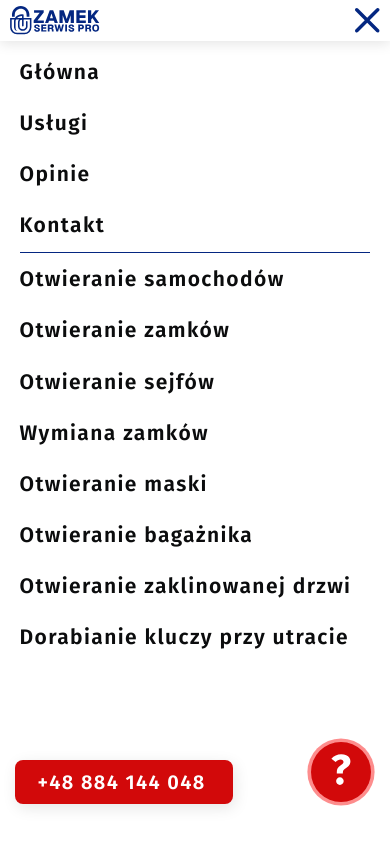
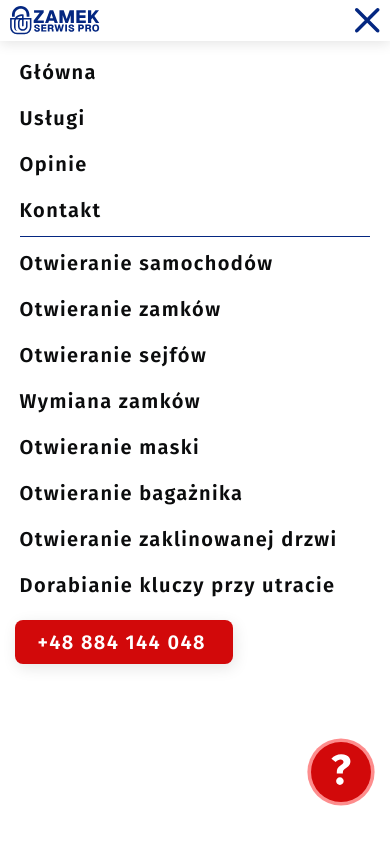
Before and after one commit to zamekserwis/zamek4, a plain HTML site: page index.html in a window 390 px wide. Both pictures are taken after a click on the element 365 px from the left and 62 px from the top of the page. Shown: the top 843 px of the page. Drawn offline with nearby package versions, Linux system fonts and the light colour scheme.

Commit message:
обновлён style.css

```diff
--- a/src/css/style.css
+++ b/src/css/style.css
@@ -1638,7 +1638,6 @@ box-shadow: 0px 8px 16px -5px rgba(66, 68, 90, 1);
     margin-left: 30px;
     font-size: 22px;
     padding: 12px 24px;
-    margin-top: auto;
   }
 
   .menu-mobile__list {
@@ -1649,7 +1648,7 @@ box-shadow: 0px 8px 16px -5px rgba(66, 68, 90, 1);
   }
 
   .menu-mobile__link {
-    margin-bottom: 25px;
+    margin-bottom: 23px;
   }
   .menu-mobile__link:nth-child(4){
     margin-bottom: 15px;
@@ -2078,7 +2077,7 @@ box-shadow: 0px 8px 16px -5px rgba(66, 68, 90, 1);
   }
 
   .menu-mobile__link {
-    margin-bottom: 28px;
+    margin-bottom: 24px;
   }
 
   .menu-mobile__link a {
@@ -3356,7 +3355,7 @@ box-shadow: 0px 8px 16px -5px rgba(66, 68, 90, 1);
 }
 @media(max-width: 525px) {
   .menu-mobile__link a {
-    font-size: 21px;
+    font-size: 20px;
 }
 }
 #section2-1 {
```
